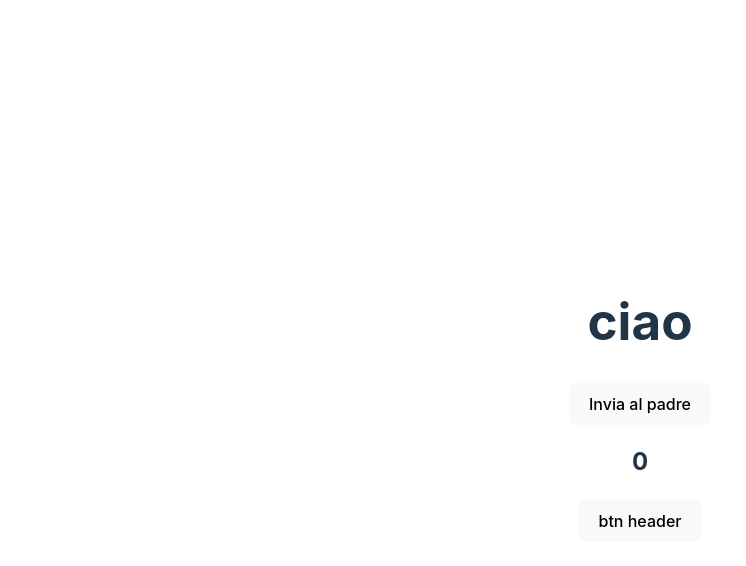
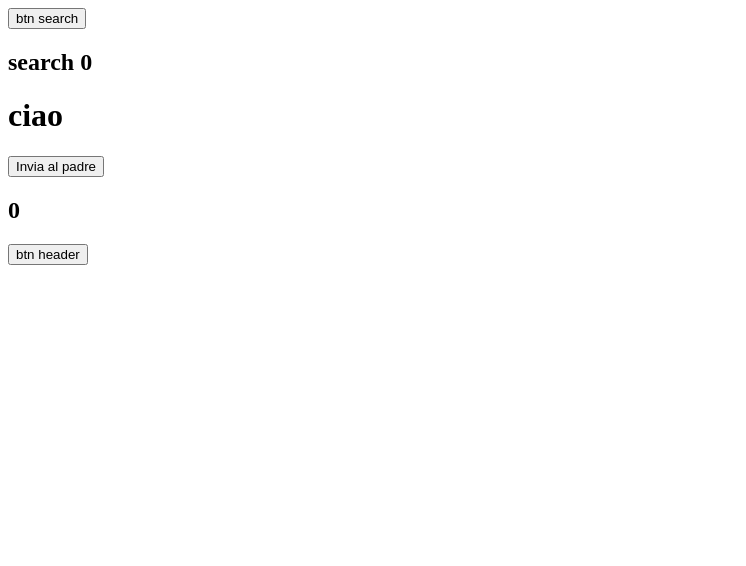
Before and after one commit to MonicaAuditore/vite-boolflix, a Vue app: page / in a window 1280 px wide. Shown: the top 566 px of the page, without its empty margins (0-746 px from the left). Built offline with nearby package versions, Linux system fonts and the light colour scheme.

Commit message:
add_sass

```diff
--- a/package.json
+++ b/package.json
@@ -13,6 +13,7 @@
   },
   "devDependencies": {
     "@vitejs/plugin-vue": "^4.0.0",
+    "sass": "^1.58.0",
     "vite": "^4.1.0"
   }
 }
--- a/src/App.vue
+++ b/src/App.vue
@@ -12,4 +12,4 @@ export default {
   <AppHeader />
 </template>
 
-<style></style>
+<style lang="scss"></style>
--- a/src/components/AppSearch.vue
+++ b/src/components/AppSearch.vue
@@ -1,16 +1,28 @@
 <script>
+import { store } from "../store";
+
 export default {
   name: "AppSearch",
   data() {
-    return {};
+    return {
+      store,
+    };
   },
   props: {
     message: String,
+  },
+
+  methods: {
+    incrementa() {
+      this.store.counter++;
+    },
   },
 };
 </script>
 
 <template>
+  <button @click="incrementa">btn search</button>
+  <h2>search {{ store.counter }}</h2>
   <h1>{{ message }}</h1>
   <button @click="$emit('eventodalfiglio', 'tvb', 5)">Invia al padre</button>
 </template>
--- a/src/style.css
+++ /dev/null
@@ -1,89 +0,0 @@
-:root {
-  font-family: Inter, system-ui, Avenir, Helvetica, Arial, sans-serif;
-  line-height: 1.5;
-  font-weight: 400;
-
-  color-scheme: light dark;
-  color: rgba(255, 255, 255, 0.87);
-  background-color: #242424;
-
-  font-synthesis: none;
-  text-rendering: optimizeLegibility;
-  -webkit-font-smoothing: antialiased;
-  -moz-osx-font-smoothing: grayscale;
-  -webkit-text-size-adjust: 100%;
-}
-
-a {
-  font-weight: 500;
-  color: #646cff;
-  text-decoration: inherit;
-}
-a:hover {
-  color: #535bf2;
-}
-
-a {
-  font-weight: 500;
-  color: #646cff;
-  text-decoration: inherit;
-}
-a:hover {
-  color: #535bf2;
-}
-
-body {
-  margin: 0;
-  display: flex;
-  place-items: center;
-  min-width: 320px;
-  min-height: 100vh;
-}
-
-h1 {
-  font-size: 3.2em;
-  line-height: 1.1;
-}
-
-button {
-  border-radius: 8px;
-  border: 1px solid transparent;
-  padding: 0.6em 1.2em;
-  font-size: 1em;
-  font-weight: 500;
-  font-family: inherit;
-  background-color: #1a1a1a;
-  cursor: pointer;
-  transition: border-color 0.25s;
-}
-button:hover {
-  border-color: #646cff;
-}
-button:focus,
-button:focus-visible {
-  outline: 4px auto -webkit-focus-ring-color;
-}
-
-.card {
-  padding: 2em;
-}
-
-#app {
-  max-width: 1280px;
-  margin: 0 auto;
-  padding: 2rem;
-  text-align: center;
-}
-
-@media (prefers-color-scheme: light) {
-  :root {
-    color: #213547;
-    background-color: #ffffff;
-  }
-  a:hover {
-    color: #747bff;
-  }
-  button {
-    background-color: #f9f9f9;
-  }
-}
```
Also changed, not shown: src/main.js (+4 -4 lines), src/styles/main.scss (added), 1 other file (tests, documents, lock files or other folders).
